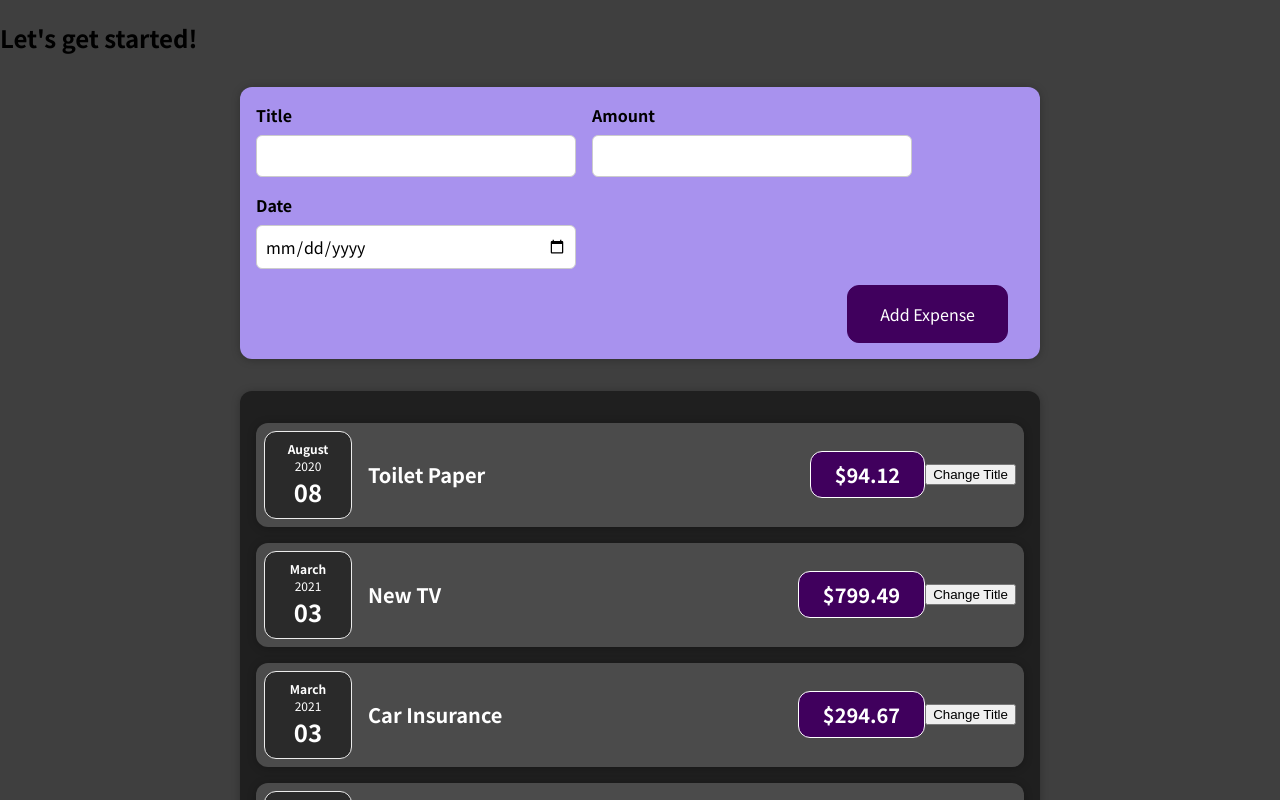
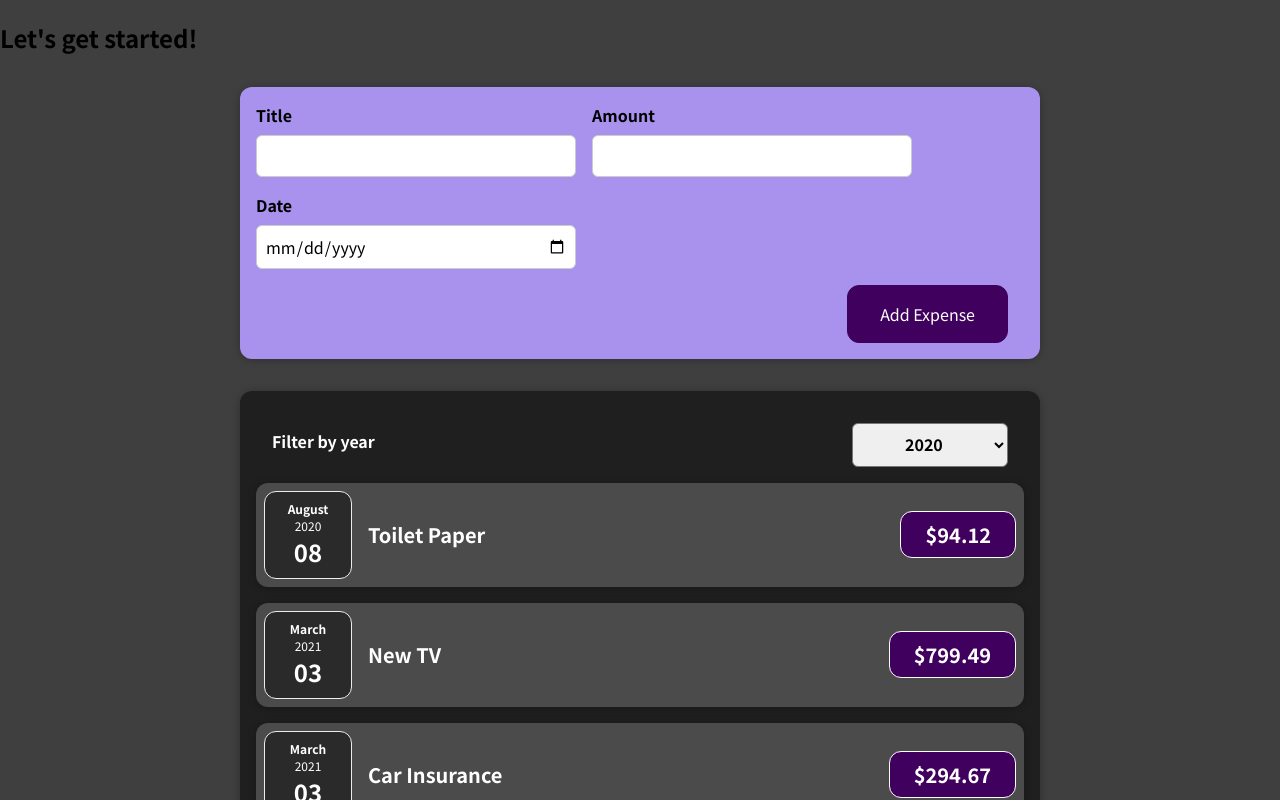
Before and after one commit to devcydo/react-course, a React (Create React App) app: page / in a window 1280 px wide. Shown: the top 800 px of the page. Built offline with nearby package versions, Linux system fonts and the light colour scheme.

Commit message:
dynamic data and adding items

```diff
--- a/src/App.js
+++ b/src/App.js
@@ -1,10 +1,9 @@
-import React from 'react';
+import React, { useState } from 'react';
 
 import NewExpense from './components/NewExpense/NewExpense';
 import Expenses from './components/Expenses/Expenses';
 
-const App = () => {
-  const expenses = [
+const DUMMY_EXPENSES = [
   {
     id: 'e1',
     title: 'Toilet Paper',
@@ -26,9 +25,13 @@
   },
 ];
 
+const App = () => {
+  const [expenses, setExpenses] = useState(DUMMY_EXPENSES);
+
   const addExpenseHandler = expense => {
-    console.log('In App.js');
-    console.log(expense);
+    setExpenses(prevExpenses => {
+      return [expense, ...prevExpenses];
+    });
   }
 
   return (
--- a/src/components/Expenses/ExpenseItem.js
+++ b/src/components/Expenses/ExpenseItem.js
@@ -1,24 +1,17 @@
-import React, { useState } from 'react';
+import React from 'react';
 
 import ExpenseDate from './ExpenseDate';
 import Card from '../UI/Card';
 import "./ExpenseItem.css";
 
 const ExpenseItem = (props) => {
-  const [title, setTitle] = useState(props.title);
-
-  const clickHandler = () => {
-    setTitle('Updated!');
-  }
-
   return (
     <Card className="expense-item">
       <ExpenseDate date={props.date}/>
       <div className="expense-item__description">
-        <h2>{title}</h2>
+        <h2>{props.title}</h2>
         <div className="expense-item__price">${props.amount}</div>
       </div>
-      <button onClick={clickHandler}>Change Title</button>
     </Card>
   );
 }
--- a/src/components/Expenses/Expenses.js
+++ b/src/components/Expenses/Expenses.js
@@ -1,32 +1,30 @@
-import ExpenseItem from './ExpenseItem';
-import Card from '../UI/Card';
-import './Expenses.css';
+import React, { useState } from "react";
+import ExpenseItem from "./ExpenseItem";
+import Card from "../UI/Card";
+import ExpensesFilter from "./ExpensesFilter";
+import "./Expenses.css";
 
 const Expenses = (props) => {
+  const [filteredYear, setFilteredYear] = useState('2020');
+
+  const filterChangeHandler = selectedYear => {
+    setFilteredYear(selectedYear);
+  }
+
   return (
-    <Card className="expenses">
-      <ExpenseItem
-        title={props.items[0].title}
-        amount={props.items[0].amount}
-        date={props.items[0].date}
-      />
-      <ExpenseItem
-        title={props.items[1].title}
-        amount={props.items[1].amount}
-        date={props.items[1].date}
-      />
-      <ExpenseItem
-        title={props.items[2].title}
-        amount={props.items[2].amount}
-        date={props.items[2].date}
-      />
-      <ExpenseItem
-        title={props.items[3].title}
-        amount={props.items[3].amount}
-        date={props.items[3].date}
-      />
-    </Card>
+      <Card className="expenses">
+        <ExpensesFilter selected={filteredYear} onChangeFilter={filterChangeHandler}/>
+        {
+          props.items.map((expense) => (
+            <ExpenseItem
+              title={expense.title}
+              amount={expense.amount}
+              date={expense.date}
+            />
+          ))
+        }
+      </Card>
   );
-}
+};
 
 export default Expenses;
--- /dev/null
+++ b/src/components/Expenses/ExpensesFilter.css
@@ -0,0 +1,24 @@
+.expenses-filter {
+  color: white;
+  padding: 0 1rem;
+}
+
+.expenses-filter__control {
+  display: flex;
+  width: 100%;
+  align-items: center;
+  justify-content: space-between;
+  margin: 1rem 0;
+}
+
+.expenses-filter label {
+  font-weight: bold;
+  margin-bottom: 0.5rem;
+}
+
+.expenses-filter select {
+  font: inherit;
+  padding: 0.5rem 3rem;
+  font-weight: bold;
+  border-radius: 6px;
+}
--- /dev/null
+++ b/src/components/Expenses/ExpensesFilter.js
@@ -0,0 +1,25 @@
+import React from 'react';
+
+import './ExpensesFilter.css';
+
+const ExpensesFilter = (props) => {
+  const dropdownChangeHandler = (event) => {
+    props.onChangeFilter(event.target.value);
+  };
+
+  return (
+    <div className='expenses-filter'>
+      <div className='expenses-filter__control'>
+        <label>Filter by year</label>
+        <select value={props.selected} onChange={dropdownChangeHandler}>
+          <option value='2022'>2022</option>
+          <option value='2021'>2021</option>
+          <option value='2020'>2020</option>
+          <option value='2019'>2019</option>
+        </select>
+      </div>
+    </div>
+  );
+};
+
+export default ExpensesFilter;
```
Lines whose indentation alone changed are shown as unchanged.
